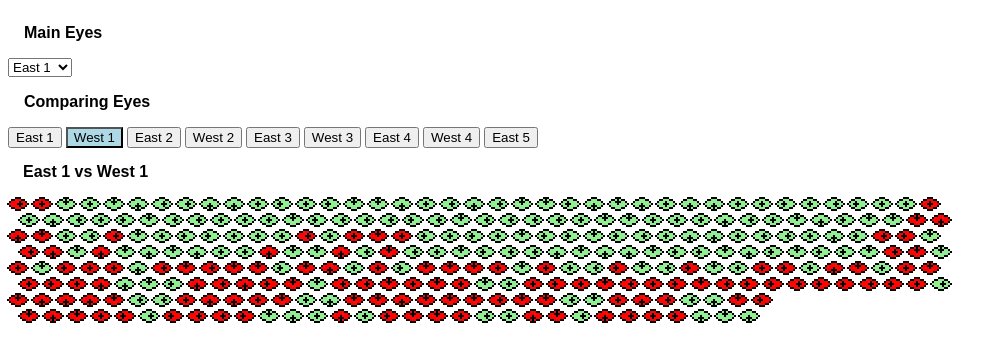
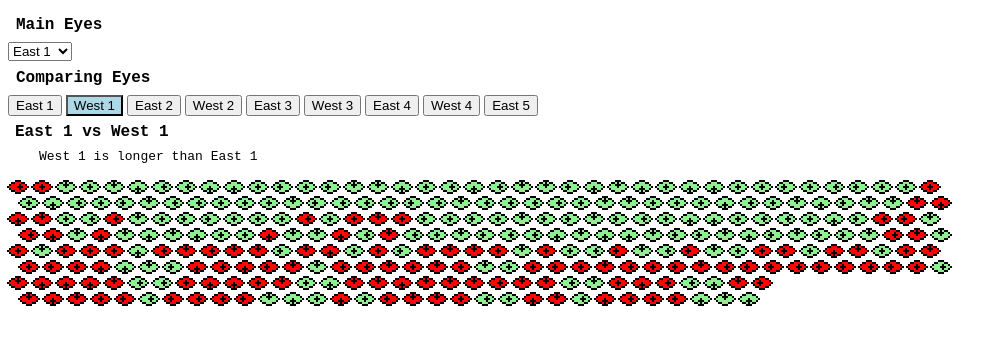
Before and after one commit to defektu/Noita-EyeDiffs, a plain HTML site: page index.html in a window 1280 px wide. Shown: the whole page, without its empty margins (0-1008 px from the left). Drawn offline with Linux system fonts and the light colour scheme.

Commit message:
longer states

```diff
--- a/eye-vis.js
+++ b/eye-vis.js
@@ -159,8 +159,16 @@ function drawEyes(message) {
 
 function compareEyes(message1, message2) {
   data1 = messages[message1];
+  data2 = messages[message2];
 
-  data2 = messages[message2];
+  var messageLine1 = [];
+  for (let i = 0; i < data1.length; i++) {
+    messageLine1 = messageLine1.concat(data1[i].split(""));
+  }
+  var messageLine2 = [];
+  for (let i = 0; i < data2.length; i++) {
+    messageLine2 = messageLine2.concat(data2[i].split(""));
+  }
   const imageContainer = document.getElementById("imageContainer");
   imageContainer.innerHTML = "";
 
@@ -168,6 +176,19 @@ function compareEyes(message1, message2) {
   heading.className = "heading";
   heading.innerHTML = `${message1} vs ${message2}`;
   imageContainer.appendChild(heading);
+
+  console.log(messageLine1.length, messageLine2.length);
+  const longerMessage = document.createElement("div");
+  longerMessage.className = "subheading";
+  if (messageLine1.length > messageLine2.length) {
+    longerMessage.innerHTML = `${message1} is longer than ${message2}`;
+  }
+  if (messageLine1.length == messageLine2.length) {
+    longerMessage.innerHTML = `${message1} is equal to ${message2}`;
+  } else {
+    longerMessage.innerHTML = `${message2} is longer than ${message1}`;
+  }
+  imageContainer.appendChild(longerMessage);
 
   for (let i = 0; i < data1.length; i++) {
     const imageContainer = document.getElementById("imageContainer");
--- a/style.scss
+++ b/style.scss
@@ -4,9 +4,17 @@
 }
 
 .heading {
-	font-family:Arial, Helvetica, sans-serif;
+	font-family: monospace;
 	font-weight: 700;
-	padding: 16px;
+	font-size: large;
+	padding: 8px;
+}
+
+.subheading {
+	font-family: monospace;
+	font-weight: 400;
+	padding-left: 32px;
+	padding-bottom: 16px;
 }
 .selected {
     background-color: lightblue;
```
Also changed, not shown: style.css.
